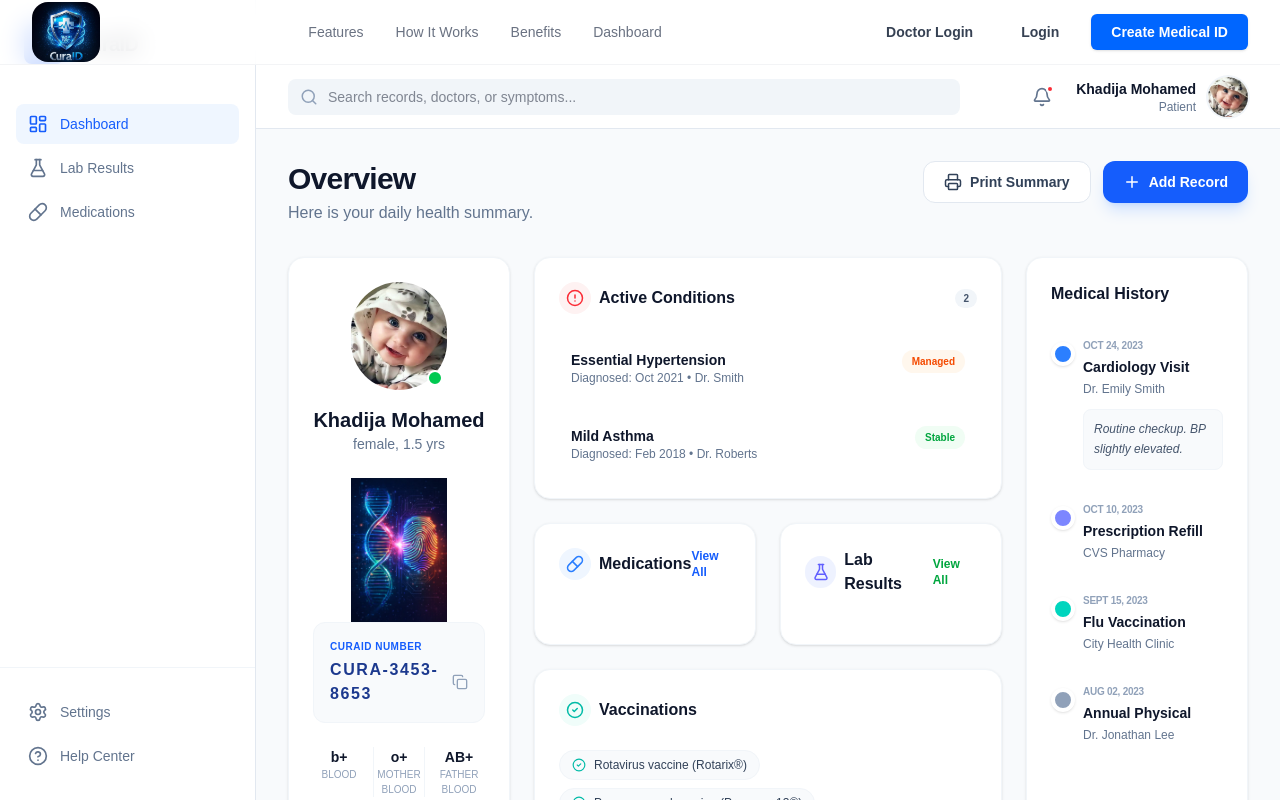
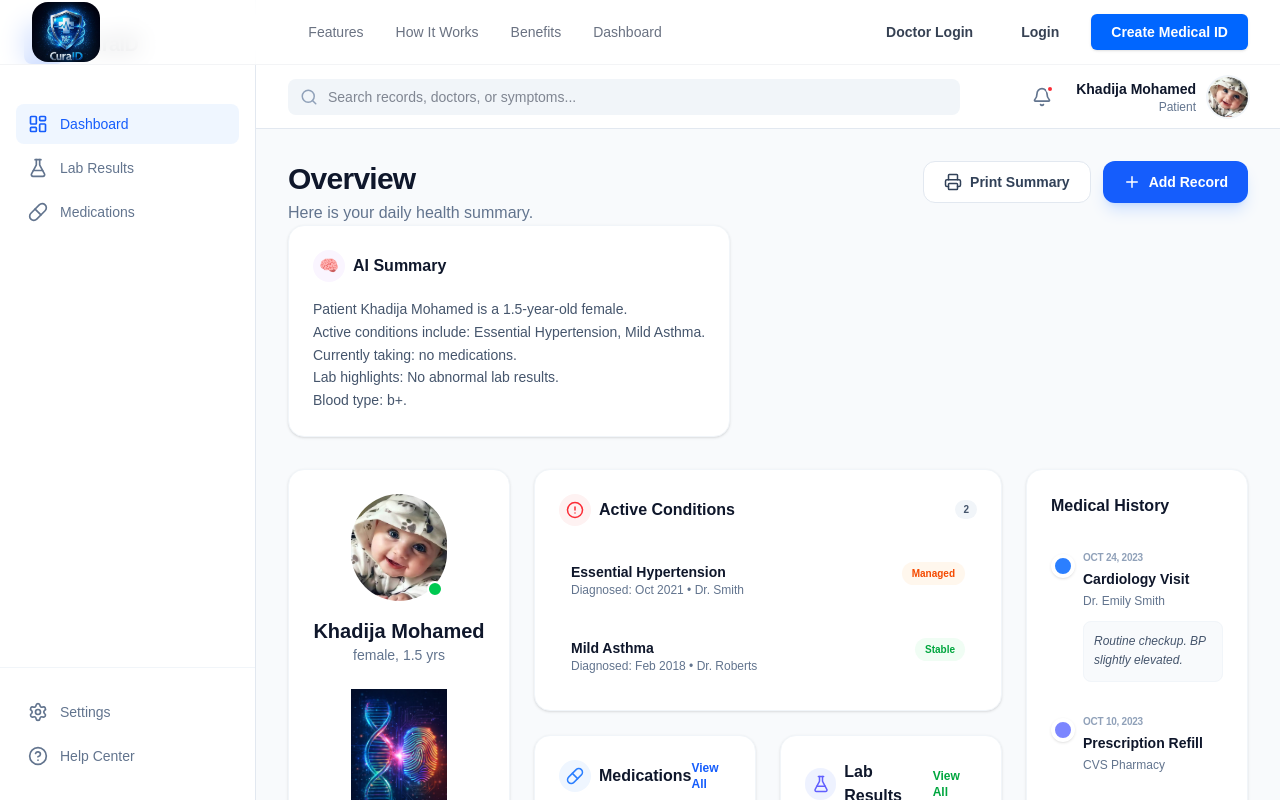
Before and after one commit to yosef-esam/curalid, a Next.js app: page /dashboard in a window 1280 px wide. Shown: the top 800 px of the page. Built offline with nearby package versions, Linux system fonts and the light colour scheme.

Commit message:
Add AISummary component to DashboardPage

```diff
--- a/app/dashboard/page.tsx
+++ b/app/dashboard/page.tsx
@@ -10,6 +10,7 @@ import {
   LabResults,
   Vaccinations,
   QRCard,
+  AISummary
 } from "./_components/SummaryCards";
 import Link from "next/link";
 
@@ -37,6 +38,7 @@ const DashboardPage: React.FC = () => {
                 <p className="text-slate-500 font-medium">
                   Here is your daily health summary.
                 </p>
+                <AISummary />
               </div>
               <div className="flex gap-3">
 
```
